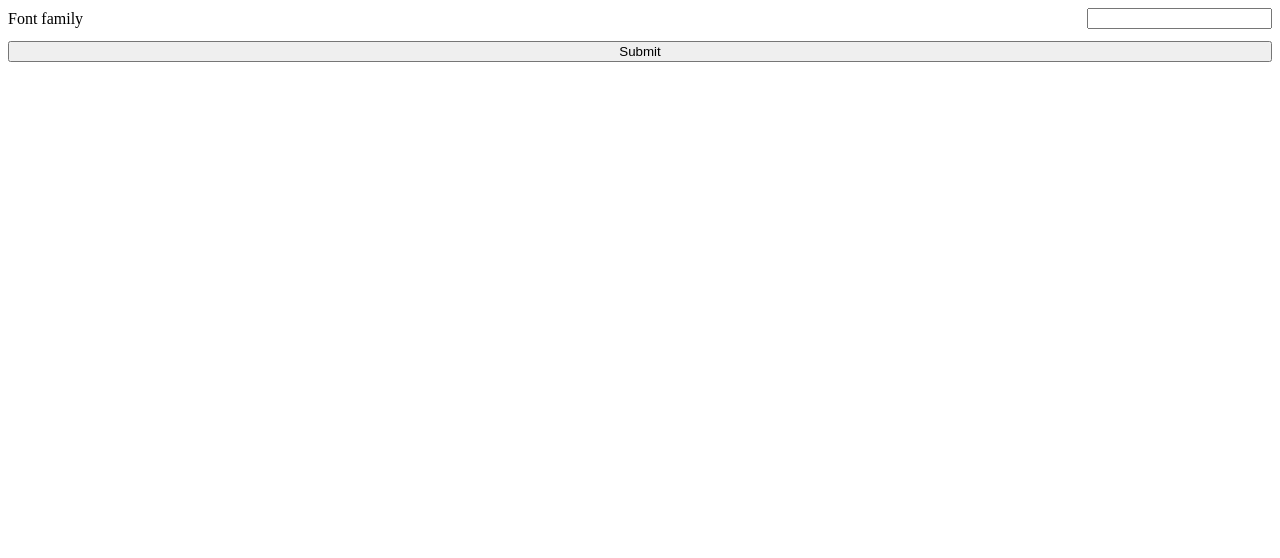
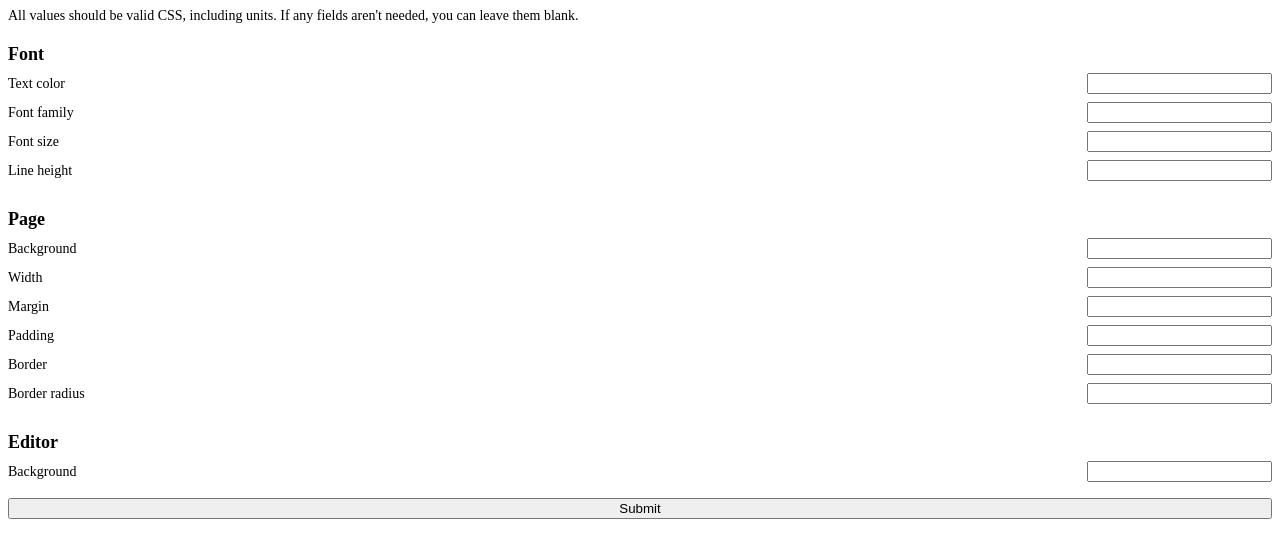
Before and after one commit to averyjohnston/4tw-style-extension, a browser extension: page src/side-panel.html in a window 1280 px wide. Drawn offline with Linux system fonts and the light colour scheme.

Commit message:
feat: add other form fields (no functionality yet)

```diff
--- a/src/side-panel.css
+++ b/src/side-panel.css
@@ -6,12 +6,23 @@ form {
 
 label {
   display: flex;
-  margin-bottom: 12px;
+  margin-bottom: 8px;
 
   align-items: center;
   justify-content: space-between;
 }
 
+.section-header {
+  font-size: 18px;
+  margin-bottom: 8px;
+  margin-top: 20px;
+}
+
 p {
+  font-size: 14px;
   margin: 0;
 }
+
+button {
+  margin-top: 8px;
+}
--- a/src/side-panel.html
+++ b/src/side-panel.html
@@ -1,11 +1,59 @@
 <!DOCTYPE html>
 <html>
   <body>
+    <p>All values should be valid CSS, including units. If any fields aren't needed, you can leave them blank.</p>
+
     <form>
+      <h2 class="section-header">Font</h2>
+      <label>
+        <p>Text color</p>
+        <input name="textColor" type="text" />
+      </label>
       <label>
         <p>Font family</p>
         <input name="fontFamily" type="text" />
       </label>
+      <label>
+        <p>Font size</p>
+        <input name="fontSize" type="text" />
+      </label>
+      <label>
+        <p>Line height</p>
+        <input name="lineHeight" type="text" />
+      </label>
+
+      <h2 class="section-header">Page</h2>
+      <label>
+        <p>Background</p>
+        <input name="pageBackground" type="text" />
+      </label>
+      <label>
+        <p>Width</p>
+        <input name="pageWidth" type="text" />
+      </label>
+      <label>
+        <p>Margin</p>
+        <input name="pageMargin" type="text" />
+      </label>
+      <label>
+        <p>Padding</p>
+        <input name="pagePadding" type="text" />
+      </label>
+      <label>
+        <p>Border</p>
+        <input name="pageBorder" type="text" />
+      </label>
+      <label>
+        <p>Border radius</p>
+        <input name="pageBorderRadius" type="text" />
+      </label>
+
+      <h2 class="section-header">Editor</h2>
+      <label>
+        <p>Background</p>
+        <input name="editorBackground" type="text" />
+      </label>
+
       <button type="submit">Submit</button>
     </form>
 
```
